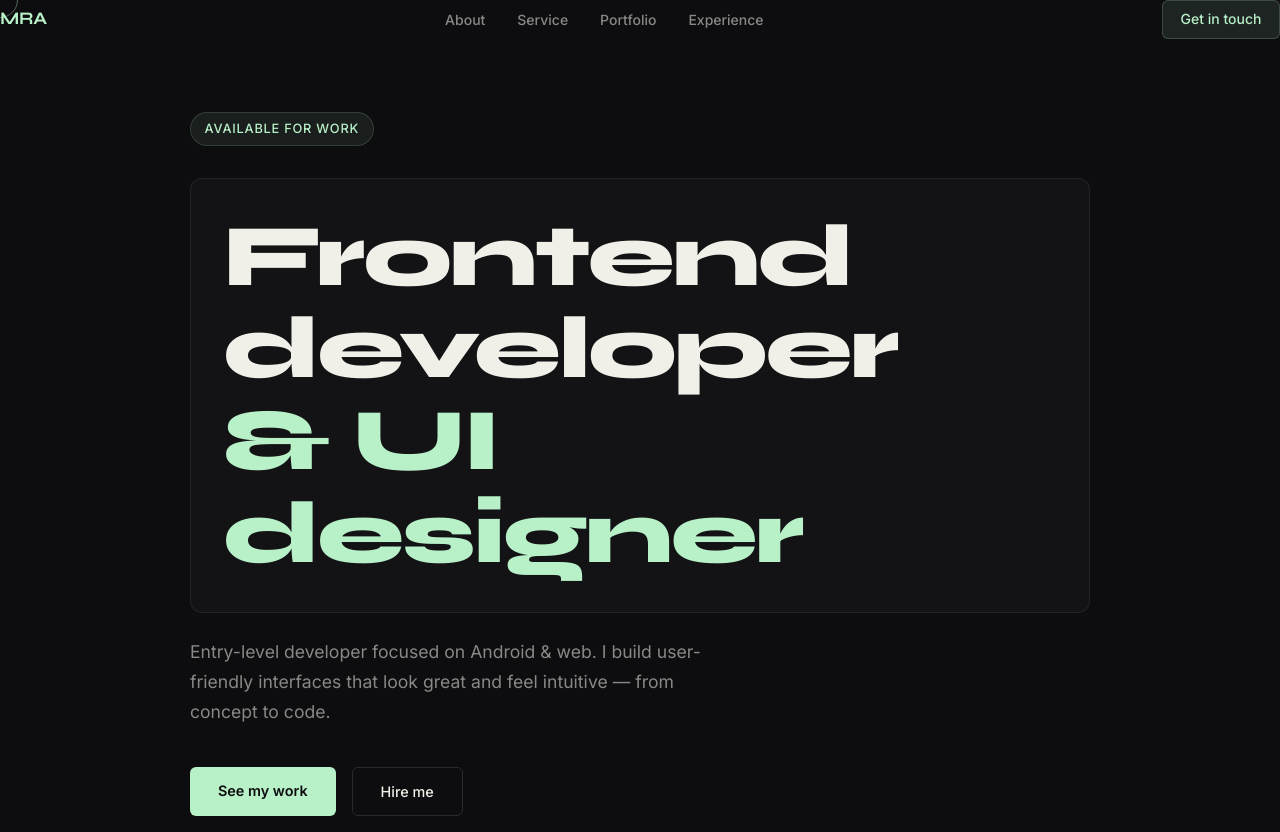
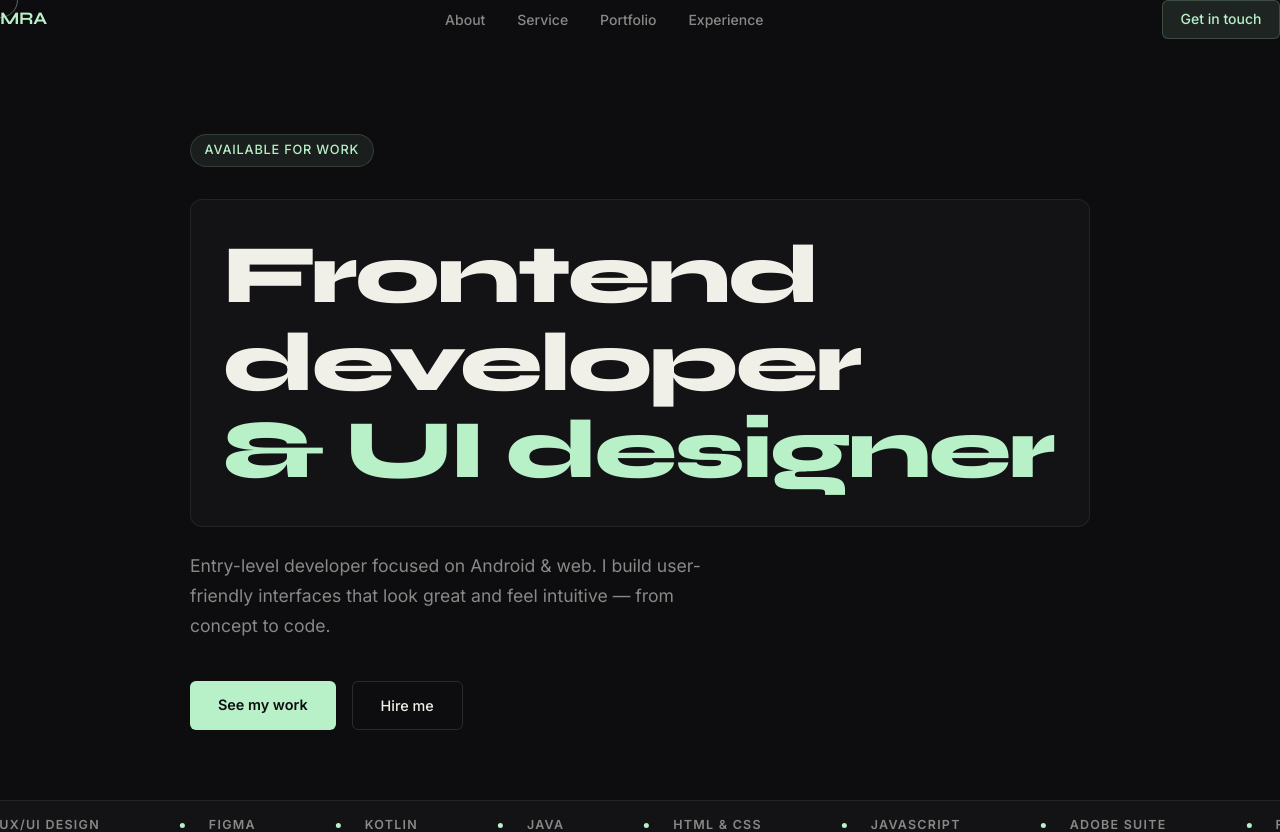
Before and after one commit to amyezing/website-react, a React (Vite) app: page / in a window 1280 px wide. Shown: the top 832 px of the page. Built offline with nearby package versions, Linux system fonts and the light colour scheme.

Commit message:
reduce hero font size and add overflow hidden to title box

```diff
--- a/src/components/Hero.jsx
+++ b/src/components/Hero.jsx
@@ -56,16 +56,18 @@ export default function Hero() {
             marginBottom: '1.5rem',
             maxWidth: '100%',
             boxSizing: 'border-box',
+            overflow: 'hidden',
           }}
         >
           <h1 style={{
             fontFamily: 'var(--font-display)',
-            fontSize: 'clamp(2rem, 8vw, 5.5rem)',
+            fontSize: 'clamp(1.6rem, 6.5vw, 5.5rem)',
             fontWeight: 800,
             lineHeight: 1.05,
             letterSpacing: '-0.03em',
             maxWidth: '100%',
             overflowWrap: 'break-word',
+            wordBreak: 'break-word',
           }}>
             <span style={{ display: 'block' }}>Frontend developer</span>
             <span style={{ display: 'block', color: 'var(--accent)' }}>&amp; UI designer</span>
```
